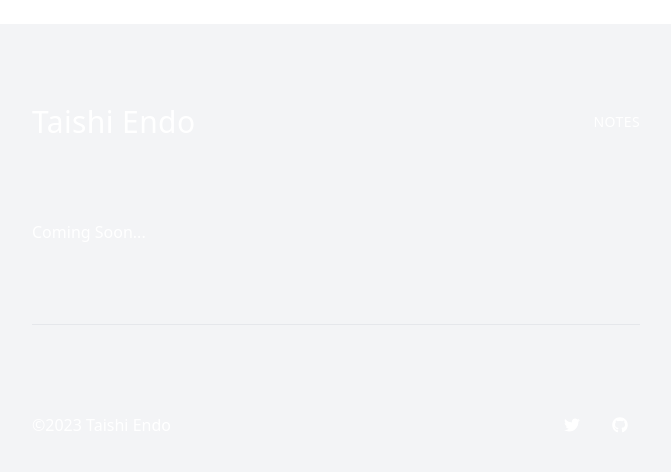
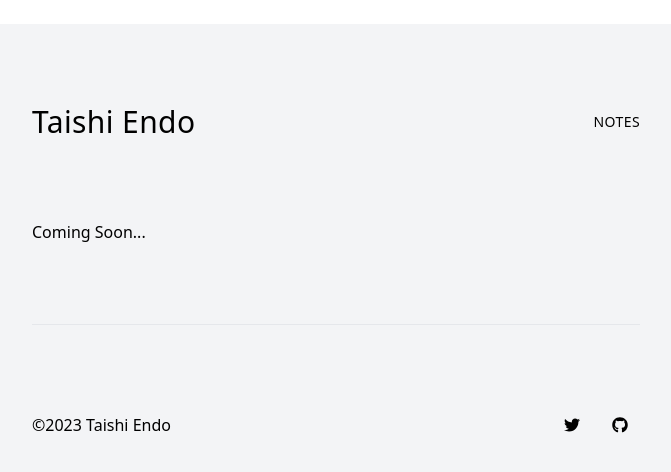
Before and after one commit to EndoTaishi/endotaishicom, a Next.js app: page /notes in a window 1280 px wide. Shown: the top 472 px of the page, without its empty margins (304-975 px from the left). Built offline with nearby package versions, Linux system fonts and the light colour scheme.

Commit message:
text-colorを修正

```diff
--- a/src/components/container.tsx
+++ b/src/components/container.tsx
@@ -6,7 +6,7 @@ type ContainerProps = {
 
 const Container = ({ children }: ContainerProps) => {
   return (
-    <div className="container text-white px-4 md:max-w-screen-sm m-auto">{children}</div>
+    <div className="container px-4 md:max-w-screen-sm m-auto">{children}</div>
   )
 }
 
--- a/src/components/footer.tsx
+++ b/src/components/footer.tsx
@@ -9,7 +9,7 @@ const Footer = () => {
   return (
     <footer>
       <Container>
-        <div className="flex justify-between items-center mt-20 py-20 border-t border-paleyYellow-dark">
+        <div className="flex justify-between items-center mt-20 py-20 border-t">
           <p>©2023 Taishi Endo</p>
           <div className="flex">
             <a
--- a/src/components/layout.tsx
+++ b/src/components/layout.tsx
@@ -15,7 +15,7 @@ const Layout = ({ children }: LayoutProps) => {
         <div className="py-3 md:p-6 relative">
             <div className="h-3 md:h-6 bg-white w-full fixed top-0 z-30" />
             <div className="h-3 md:h-6 bg-white w-full fixed bottom-0 z-30" />
-            <div className="bg-gray-100 dark:bg-gray-800">
+            <div className="bg-gray-100 dark:bg-gray-800 text-black dark:text-white">
                 <Header />
                 <main>{children}</main>
                 <Footer />
--- a/src/pages/_app.tsx
+++ b/src/pages/_app.tsx
@@ -1,9 +1,13 @@
 import './../../styles/globals.css'
+import Head from 'next/head'
 import type { AppProps } from 'next/app'
 
-function MyApp({ Component, pageProps }: AppProps) {
+const MyApp = ({ Component, pageProps }: AppProps) => {
   return (
     <div>
+      <Head>
+        <link rel="stylesheet" href="https://fonts.googleapis.com/css2?family=Josefin+Sans&family=Open+Sans:wght@400;700&display=swap" />
+      </Head>
       <Component {...pageProps} />
     </div>
   )
```
